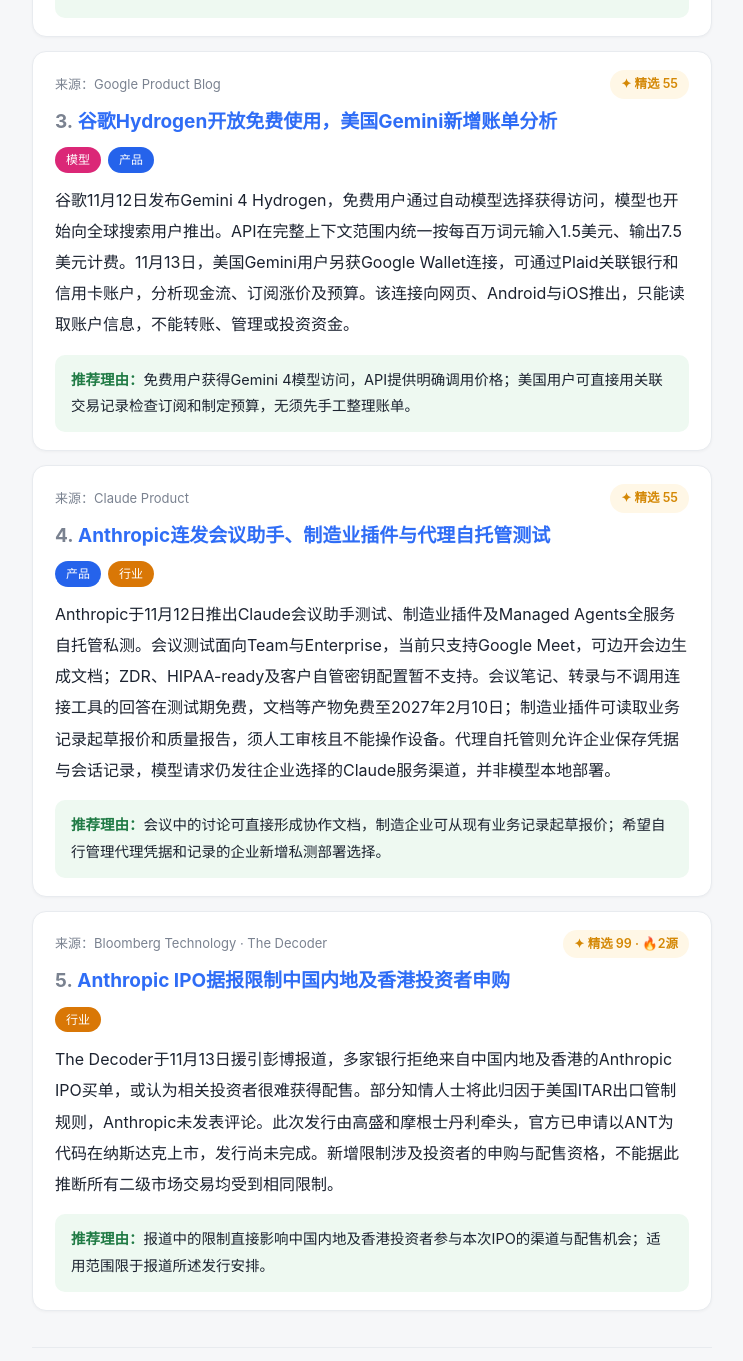
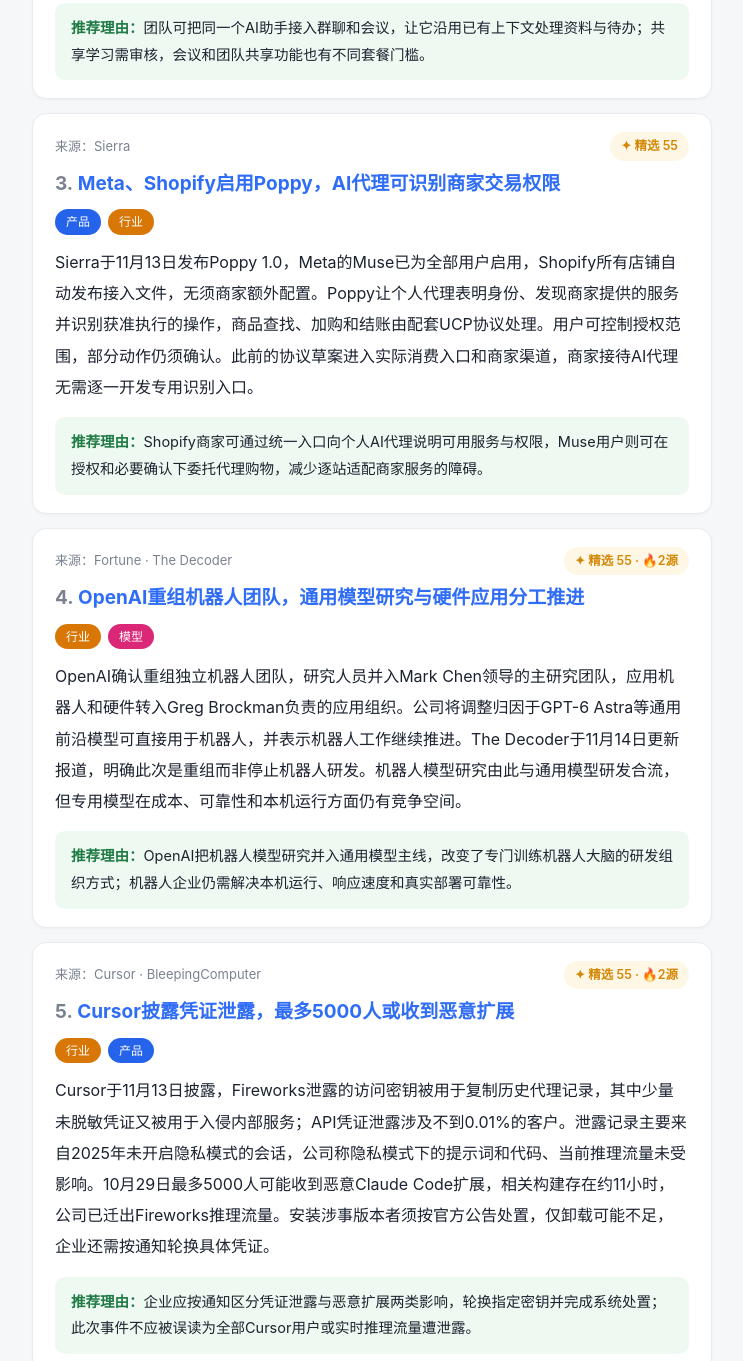
Before and after one commit to fjajdoa/ai-daily, a plain HTML site: page index.html in a window 1280 px wide. Shown: the part 944-2305 px from the top of the page, without its empty margins (268-1011 px from the left). Drawn offline with Linux system fonts and the light colour scheme.

Commit message:
更新 2026-11-15

```diff
--- a/index.html
+++ b/index.html
@@ -3,7 +3,7 @@
 <head>
 <meta charset="utf-8">
 <meta name="viewport" content="width=device-width, initial-scale=1">
-<title>AI 资讯精选 · 2026年11月14日</title>
+<title>AI 资讯精选 · 2026年11月15日</title>
 <style>
   :root{
     --bg:#f6f7f9; --card:#fff; --ink:#1c2330; --sub:#7a8290; --line:#e8ebef;
@@ -56,63 +56,63 @@
 <div class="wrap">
   <header>
     <h1>🤖 AI 资讯精选</h1>
-    <div class="meta">2026年11月14日 · 每日精选 5 条 · 降噪后只看重要的</div>
+    <div class="meta">2026年11月15日 · 每日精选 5 条 · 降噪后只看重要的</div>
   </header>
 
   <nav class="filter">
     <button class="f active" data-f="全部">全部</button>
 <button class="f" data-f="模型">模型</button><button class="f" data-f="产品">产品</button><button class="f" data-f="行业">行业</button><button class="f" data-f="工具">工具</button><button class="f" data-f="技巧">技巧</button><button class="f" data-f="影像">影像</button>  </nav>
 
-  <article class="item" data-tags="行业">
+  <article class="item" data-tags="产品,行业">
     <div class="cardtop">
-      <span class="src">来源：NVIDIA Newsroom</span>
+      <span class="src">来源：量子位</span>
+      <span class="feat">✦ 精选 99</span>
+    </div>
+    <div class="title"><a href="https://www.qbitai.com/2026/11/510003.html" target="_blank" rel="noopener"><span class="rk">1.</span> DeepSeek开放应用API，语音识别优惠价每小时0.39元</a></div>
+    <div class="chips">
+<span class="chip" style="background:var(--t-产品,#888)">产品</span><span class="chip" style="background:var(--t-行业,#888)">行业</span>    </div>
+<div class="summary">DeepSeek开放应用API，将搜索、文件输入、链接阅读等应用能力提供给外部开发者，并首次开放独立语音识别与语音合成接口。搜索接口此前已开放，此次新增由模型自动衔接检索、网页阅读和回答的流程。报道所列当前五折价为语音识别每小时0.39元、合成每万字符1.5元，另有支持导入历史对话的开源聊天前端示例。开发语音助手和文档应用时，可减少自行串联搜索流程、接入其他语音服务的工作。</div><div class="why"><b>推荐理由：</b>企业开发语音助手、会议记录和文档应用时，可直接使用DeepSeek的语音接口及自动搜索流程，减少跨供应商接入和自行编排工具调用的工作。</div>  </article>
+  <article class="item" data-tags="产品,行业">
+    <div class="cardtop">
+      <span class="src">来源：SpaceXSI</span>
       <span class="feat">✦ 精选 55</span>
     </div>
-    <div class="title"><a href="https://nvidianews.nvidia.com/news/nvidia-announces-ceo-transition" target="_blank" rel="noopener"><span class="rk">1.</span> 英伟达首次设董事长，黄仁勋退出董事会并辞任CEO</a></div>
+    <div class="title"><a href="https://x.ai/news/grok-bot-1-0" target="_blank" rel="noopener"><span class="rk">2.</span> Grok Bot 1.0开放团队协作，可加入会议并跟进任务</a></div>
     <div class="chips">
-<span class="chip" style="background:var(--t-行业,#888)">行业</span>    </div>
-<div class="summary">英伟达11月12日公告，黄仁勋即刻辞去总裁、CEO及董事职务。CFO Colette Kress兼任临时CEO，董事会启动内外部接班人遴选。Harvey Jones获任公司首位董事长，董事会称经营、客户承诺与产品路线将继续执行。公司仍计划于11月17日公布2027财年第三季度业绩，经营负责人交接与董事会领导结构调整同时展开。</div><div class="why"><b>推荐理由：</b>黄仁勋同时退出经营与董事会职务，首任董事长接掌董事会领导职责；客户与合作伙伴后续需关注接班人遴选及产品路线的执行情况。</div>  </article>
+<span class="chip" style="background:var(--t-产品,#888)">产品</span><span class="chip" style="background:var(--t-行业,#888)">行业</span>    </div>
+<div class="summary">SpaceXSI的Grok Bot 1.0已正式开放，11月11日版本日志确认加入会议、Microsoft Teams和共享连接器等能力。团队可共同使用同一个Bot，让它在讨论中补充资料、提出待办，并继续跟进未完成任务。共享Bot限Team和Enterprise套餐，会议功能另向Ultra开放；Bot可加入Google Meet、Zoom或Teams，在会议聊天中回应并会后发送摘要，Enterprise需管理员开启。团队成员教给Bot的新做法须经所有者或管理者审核，便于把多人协作经验纳入共同工作流程。</div><div class="why"><b>推荐理由：</b>团队可把同一个AI助手接入群聊和会议，让它沿用已有上下文处理资料与待办；共享学习需审核，会议和团队共享功能也有不同套餐门槛。</div>  </article>
   <article class="item" data-tags="产品,行业">
     <div class="cardtop">
-      <span class="src">来源：OpenAI Blog</span>
-      <span class="feat">✦ 精选 76</span>
+      <span class="src">来源：Sierra</span>
+      <span class="feat">✦ 精选 55</span>
     </div>
-    <div class="title"><a href="https://openai.com/index/introducing-chatgpt-wallet" target="_blank" rel="noopener"><span class="rk">2.</span> OpenAI上线ChatGPT钱包，首批限美国成年Pro用户</a></div>
+    <div class="title"><a href="https://sierra.ai/blog/releasing-poppy" target="_blank" rel="noopener"><span class="rk">3.</span> Meta、Shopify启用Poppy，AI代理可识别商家交易权限</a></div>
     <div class="chips">
 <span class="chip" style="background:var(--t-产品,#888)">产品</span><span class="chip" style="background:var(--t-行业,#888)">行业</span>    </div>
-<div class="summary">OpenAI于11月13日开始在dots中推出ChatGPT Wallet，首批限美国18岁以上Pro用户及合资格美国发行卡。用户添加银行卡后，每次购物仍须核对商品、总额与所选卡，再通过面容或指纹等安全验证。支付网络向代理提供支付令牌，用户保留原卡奖励及合资格争议保障。商家可沿用现有结账流程，但仍需处理网站拦截和风控误拒；按预算预先授权代理自主购买属于后续计划。</div><div class="why"><b>推荐理由：</b>购物代理获得使用既有银行卡完成付款的渠道，用户仍逐笔授权；商家接入时需要检查代理访问与支付风控的兼容性。</div>  </article>
-  <article class="item" data-tags="模型,产品">
+<div class="summary">Sierra于11月13日发布Poppy 1.0，Meta的Muse已为全部用户启用，Shopify所有店铺自动发布接入文件，无须商家额外配置。Poppy让个人代理表明身份、发现商家提供的服务并识别获准执行的操作，商品查找、加购和结账由配套UCP协议处理。用户可控制授权范围，部分动作仍须确认。此前的协议草案进入实际消费入口和商家渠道，商家接待AI代理无需逐一开发专用识别入口。</div><div class="why"><b>推荐理由：</b>Shopify商家可通过统一入口向个人AI代理说明可用服务与权限，Muse用户则可在授权和必要确认下委托代理购物，减少逐站适配商家服务的障碍。</div>  </article>
+  <article class="item" data-tags="行业,模型">
     <div class="cardtop">
-      <span class="src">来源：Google Product Blog</span>
-      <span class="feat">✦ 精选 55</span>
+      <span class="src">来源：Fortune · The Decoder</span>
+      <span class="feat">✦ 精选 55 · 🔥2源</span>
     </div>
-    <div class="title"><a href="https://blog.google/innovation-and-ai/models-and-research/gemini-models/introducing-gemini-4-hydrogen/" target="_blank" rel="noopener"><span class="rk">3.</span> 谷歌Hydrogen开放免费使用，美国Gemini新增账单分析</a></div>
+    <div class="title"><a href="https://fortune.com/2026/11/13/openai-disbands-robotics-team-as-its-general-models-start-running-robots/" target="_blank" rel="noopener"><span class="rk">4.</span> OpenAI重组机器人团队，通用模型研究与硬件应用分工推进</a></div>
     <div class="chips">
-<span class="chip" style="background:var(--t-模型,#888)">模型</span><span class="chip" style="background:var(--t-产品,#888)">产品</span>    </div>
-<div class="summary">谷歌11月12日发布Gemini 4 Hydrogen，免费用户通过自动模型选择获得访问，模型也开始向全球搜索用户推出。API在完整上下文范围内统一按每百万词元输入1.5美元、输出7.5美元计费。11月13日，美国Gemini用户另获Google Wallet连接，可通过Plaid关联银行和信用卡账户，分析现金流、订阅涨价及预算。该连接向网页、Android与iOS推出，只能读取账户信息，不能转账、管理或投资资金。</div><div class="why"><b>推荐理由：</b>免费用户获得Gemini 4模型访问，API提供明确调用价格；美国用户可直接用关联交易记录检查订阅和制定预算，无须先手工整理账单。</div>  </article>
-  <article class="item" data-tags="产品,行业">
+<span class="chip" style="background:var(--t-行业,#888)">行业</span><span class="chip" style="background:var(--t-模型,#888)">模型</span>    </div>
+<div class="summary">OpenAI确认重组独立机器人团队，研究人员并入Mark Chen领导的主研究团队，应用机器人和硬件转入Greg Brockman负责的应用组织。公司将调整归因于GPT-6 Astra等通用前沿模型可直接用于机器人，并表示机器人工作继续推进。The Decoder于11月14日更新报道，明确此次是重组而非停止机器人研发。机器人模型研究由此与通用模型研发合流，但专用模型在成本、可靠性和本机运行方面仍有竞争空间。</div><div class="why"><b>推荐理由：</b>OpenAI把机器人模型研究并入通用模型主线，改变了专门训练机器人大脑的研发组织方式；机器人企业仍需解决本机运行、响应速度和真实部署可靠性。</div>  </article>
+  <article class="item" data-tags="行业,产品">
     <div class="cardtop">
-      <span class="src">来源：Claude Product</span>
-      <span class="feat">✦ 精选 55</span>
+      <span class="src">来源：Cursor · BleepingComputer</span>
+      <span class="feat">✦ 精选 55 · 🔥2源</span>
     </div>
-    <div class="title"><a href="https://claude.com/resources/articles/claude-meetings" target="_blank" rel="noopener"><span class="rk">4.</span> Anthropic连发会议助手、制造业插件与代理自托管测试</a></div>
+    <div class="title"><a href="https://cursor.com/blog/security-incident-update" target="_blank" rel="noopener"><span class="rk">5.</span> Cursor披露凭证泄露，最多5000人或收到恶意扩展</a></div>
     <div class="chips">
-<span class="chip" style="background:var(--t-产品,#888)">产品</span><span class="chip" style="background:var(--t-行业,#888)">行业</span>    </div>
-<div class="summary">Anthropic于11月12日推出Claude会议助手测试、制造业插件及Managed Agents全服务自托管私测。会议测试面向Team与Enterprise，当前只支持Google Meet，可边开会边生成文档；ZDR、HIPAA-ready及客户自管密钥配置暂不支持。会议笔记、转录与不调用连接工具的回答在测试期免费，文档等产物免费至2027年2月10日；制造业插件可读取业务记录起草报价和质量报告，须人工审核且不能操作设备。代理自托管则允许企业保存凭据与会话记录，模型请求仍发往企业选择的Claude服务渠道，并非模型本地部署。</div><div class="why"><b>推荐理由：</b>会议中的讨论可直接形成协作文档，制造企业可从现有业务记录起草报价；希望自行管理代理凭据和记录的企业新增私测部署选择。</div>  </article>
-  <article class="item" data-tags="行业">
-    <div class="cardtop">
-      <span class="src">来源：Bloomberg Technology · The Decoder</span>
-      <span class="feat">✦ 精选 99 · 🔥2源</span>
-    </div>
-    <div class="title"><a href="https://the-decoder.com/banks-bar-chinese-and-hong-kong-investors-from-anthropic-ipo-over-us-export-controls/" target="_blank" rel="noopener"><span class="rk">5.</span> Anthropic IPO据报限制中国内地及香港投资者申购</a></div>
-    <div class="chips">
-<span class="chip" style="background:var(--t-行业,#888)">行业</span>    </div>
-<div class="summary">The Decoder于11月13日援引彭博报道，多家银行拒绝来自中国内地及香港的Anthropic IPO买单，或认为相关投资者很难获得配售。部分知情人士将此归因于美国ITAR出口管制规则，Anthropic未发表评论。此次发行由高盛和摩根士丹利牵头，官方已申请以ANT为代码在纳斯达克上市，发行尚未完成。新增限制涉及投资者的申购与配售资格，不能据此推断所有二级市场交易均受到相同限制。</div><div class="why"><b>推荐理由：</b>报道中的限制直接影响中国内地及香港投资者参与本次IPO的渠道与配售机会；适用范围限于报道所述发行安排。</div>  </article>
+<span class="chip" style="background:var(--t-行业,#888)">行业</span><span class="chip" style="background:var(--t-产品,#888)">产品</span>    </div>
+<div class="summary">Cursor于11月13日披露，Fireworks泄露的访问密钥被用于复制历史代理记录，其中少量未脱敏凭证又被用于入侵内部服务；API凭证泄露涉及不到0.01%的客户。泄露记录主要来自2025年未开启隐私模式的会话，公司称隐私模式下的提示词和代码、当前推理流量未受影响。10月29日最多5000人可能收到恶意Claude Code扩展，相关构建存在约11小时，公司已迁出Fireworks推理流量。安装涉事版本者须按官方公告处置，仅卸载可能不足，企业还需按通知轮换具体凭证。</div><div class="why"><b>推荐理由：</b>企业应按通知区分凭证泄露与恶意扩展两类影响，轮换指定密钥并完成系统处置；此次事件不应被误读为全部Cursor用户或实时推理流量遭泄露。</div>  </article>
   <div class="empty">该栏目暂无内容</div>
 
   <footer>
     本简报由脚本自动抓取 · 聚类去重 · 排序 · AI 摘要生成<br>
-    抓取/排序 0 成本 · 摘要由 Codex 生成 · 2026-11-14 08:15
+    抓取/排序 0 成本 · 摘要由 Codex 生成 · 2026-11-15 08:16
   </footer>
 </div>
 <script>
```
